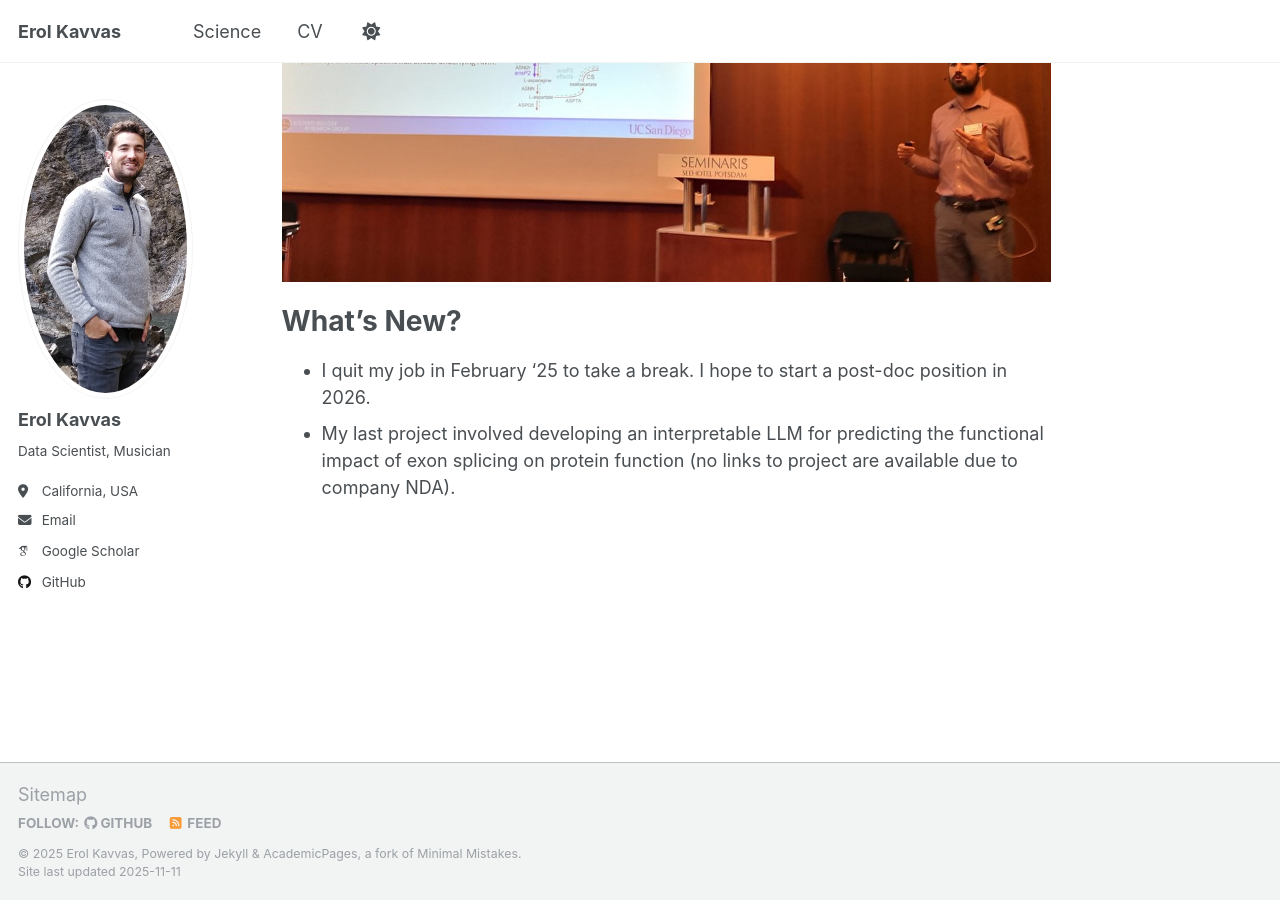
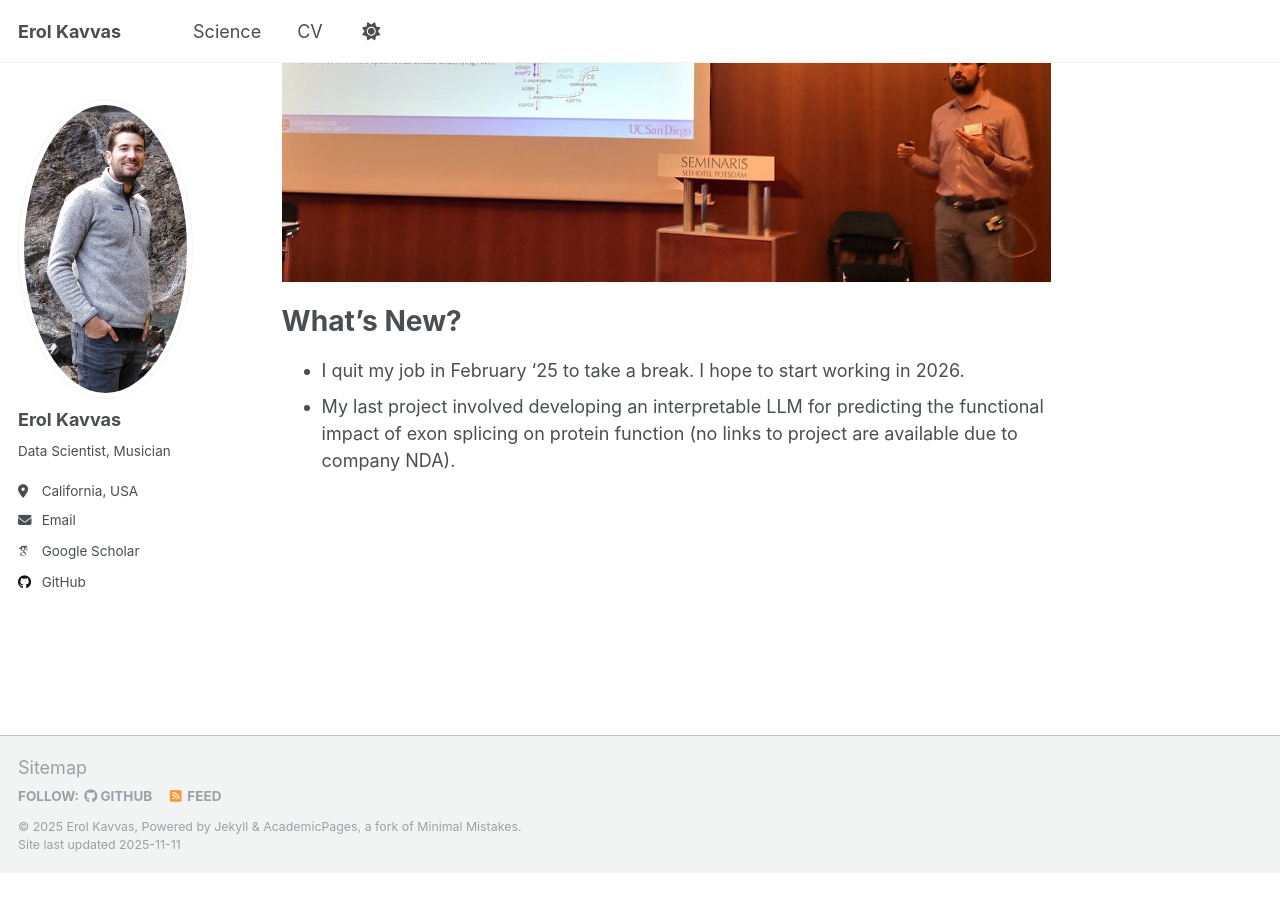
Before and after one commit to erolkavvas/erolkavvas.github.io, a Jekyll site: the page built from _pages/about.md, in a window 1280 px wide and 900 px high, scrolled down 684 px. Built offline with Jekyll 4.4.1, drawn with Linux system fonts in a browser that asks for light colours; some web fonts are replaced; after the commit the page ends 1557 px from its top, so only the background shows below that.

Commit message:
update about

```diff
--- a/_pages/about.md
+++ b/_pages/about.md
@@ -17,7 +17,7 @@
 
 What's New?
 ======
-* I quit my job in February '25 to take a break. I hope to start a post-doc position in 2026.
+* I quit my job in February '25 to take a break. I hope to start working in 2026.
 * My last project involved developing an interpretable LLM for predicting the functional impact of exon splicing on protein function (no links to project are available due to company NDA).
 
 <!-- ![Erol Drumming]({{ "/images/erol_drumming_1.JPG" | prepend: site.baseurl }}) -->
```
